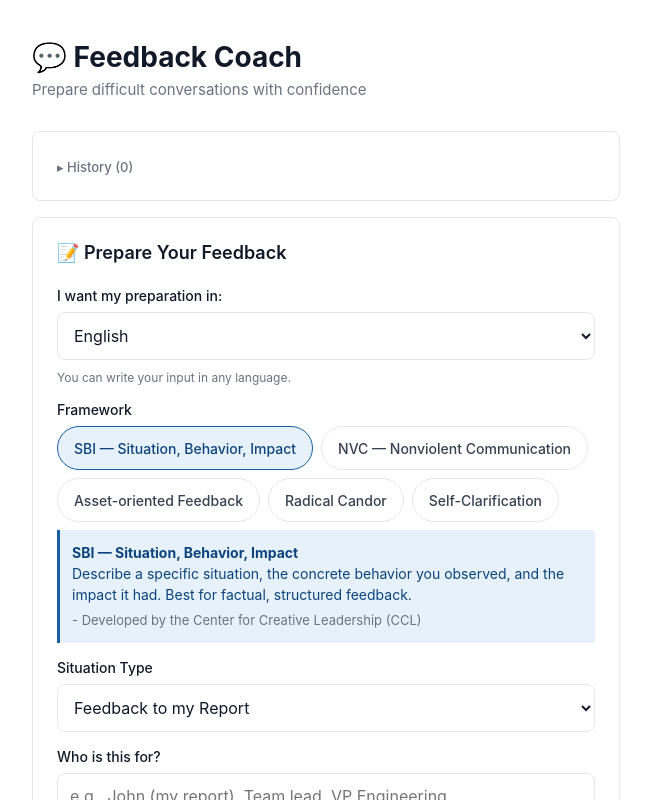
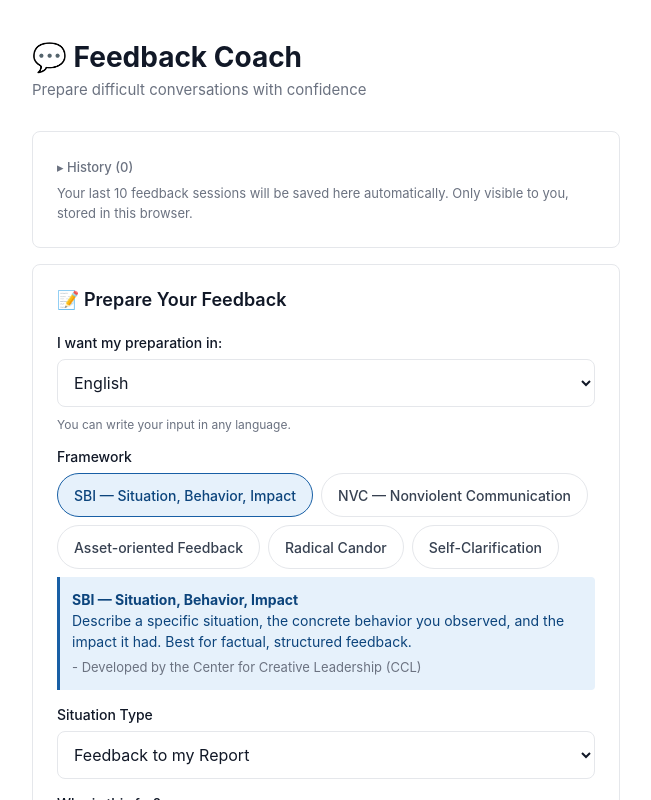
Before and after one commit to WieSoe/feedback-coach, a React (Vite) app: page / in a window 1280 px wide. Both pictures are taken after typing "Sample123" into the empty fields and a click on the button "Start Using Feedback Coach". Shown: the top 800 px of the page, without its empty margins (8-659 px from the left). Built offline with nearby package versions, Linux system fonts and the light colour scheme.

Commit message:
feat: add history explanation for empty state

```diff
--- a/src/components/FeedbackHistory.jsx
+++ b/src/components/FeedbackHistory.jsx
@@ -24,6 +24,13 @@ export default function FeedbackHistory({ entries, isOpen, onToggle, onLoad, onD
       >
         {isOpen ? `▾ History (${entries.length})` : `▸ History (${entries.length})`}
       </button>
+
+      {!isOpen && entries.length === 0 && (
+        <p className="history-intro-hint">
+          Your last 10 feedback sessions will be saved here automatically.
+          Only visible to you, stored in this browser.
+        </p>
+      )}
 
       {isOpen && (
         <>
--- a/src/styles/FeedbackHistory.css
+++ b/src/styles/FeedbackHistory.css
@@ -127,3 +127,10 @@
   font-size: 13px;
   color: #6b7280;
 }
+
+.history-intro-hint {
+  margin-top: 8px;
+  font-size: 13px;
+  color: #6b7280;
+  line-height: 1.5;
+}
```
